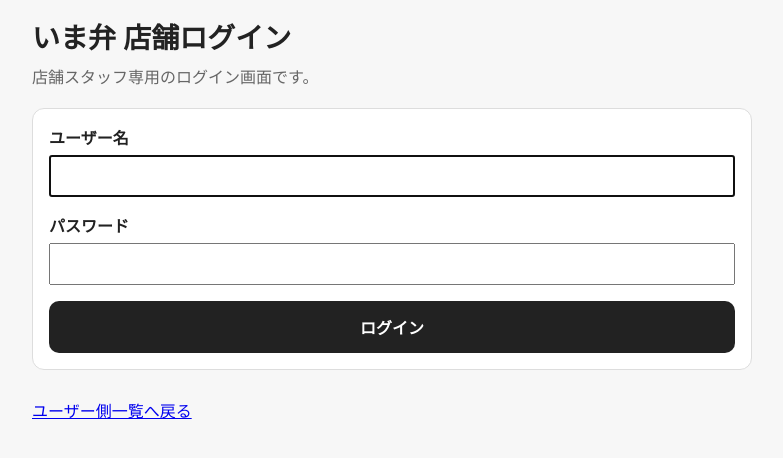
After one commit to Hibiki0417/imaben, a Django app: page /manager/login/ in a window 1280 px wide. The commit adds this page. Shown: the top 458 px of the page, without its empty margins (248-1031 px from the left). Run offline with Django 5.2, Linux system fonts and the light colour scheme.

Commit message:
機能追加：店舗専用ログイン画面を作成

```diff
--- a/src/config/urls.py
+++ b/src/config/urls.py
@@ -1,7 +1,23 @@
 from django.contrib import admin
 from django.urls import path, include
+from django.contrib.auth import views as auth_views
 
 urlpatterns = [
     path('admin/', admin.site.urls),
+
+    path(
+        'manager/login/',
+        auth_views.LoginView.as_view(
+            template_name='manager/login.html'
+        ),
+        name='manager_login'
+    ),
+
+    path(
+        'manager/logout/',
+        auth_views.LogoutView.as_view(),
+        name='manager_logout'
+    ),
+
     path('shops/', include('shops.urls')),
 ]
--- a/src/shops/templates/shops/manager/dashboard.html
+++ b/src/shops/templates/shops/manager/dashboard.html
@@ -75,6 +75,11 @@
         <p>
             <a class="link" href="{% url 'shops:shop_list' %}">ユーザー側一覧を見る</a>
         </p>
+
+        <form method="post" action="{% url 'manager_logout' %}" style="margin-top: 16px;">
+            {% csrf_token %}
+            <button type="submit">ログアウト</button>
+        </form>
     </div>
 </body>
 </html>
--- /dev/null
+++ b/src/templates/manager/login.html
@@ -0,0 +1,45 @@
+{% load static %}
+<!DOCTYPE html>
+<html lang="ja">
+<head>
+    <meta charset="UTF-8">
+    <title>店舗ログイン - いま弁</title>
+    <link rel="stylesheet" href="{% static 'shops/css/style.css' %}">
+</head>
+<body>
+    <div class="page">
+        <div class="header">
+            <div class="header-title">いま弁 店舗ログイン</div>
+            <p class="header-text">店舗スタッフ専用のログイン画面です。</p>
+        </div>
+
+        <div class="form-section">
+            <form method="post">
+                {% csrf_token %}
+
+                {% if form.errors %}
+                    <p style="color: red;">
+                        ユーザー名またはパスワードが正しくありません。
+                    </p>
+                {% endif %}
+
+                <div class="form-group">
+                    <label for="{{ form.username.id_for_label }}">ユーザー名</label>
+                    {{ form.username }}
+                </div>
+
+                <div class="form-group">
+                    <label for="{{ form.password.id_for_label }}">パスワード</label>
+                    {{ form.password }}
+                </div>
+
+                <button type="submit">ログイン</button>
+            </form>
+        </div>
+
+        <p>
+            <a class="link" href="{% url 'shops:shop_list' %}">ユーザー側一覧へ戻る</a>
+        </p>
+    </div>
+</body>
+</html>
```
Also changed, not shown: src/config/settings.py (+6 -1 lines).
